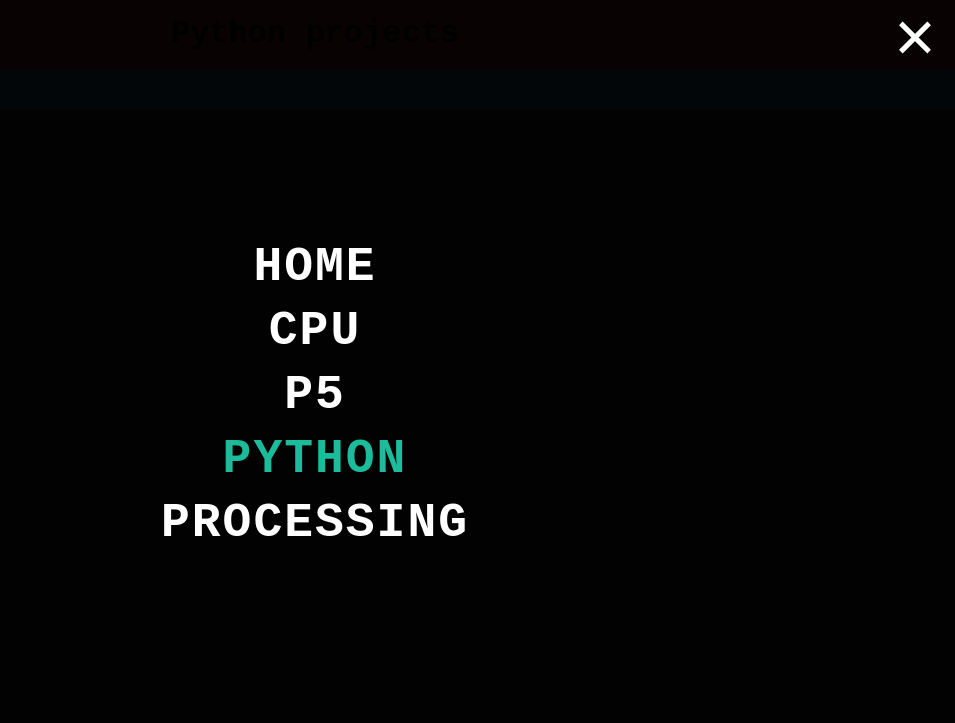
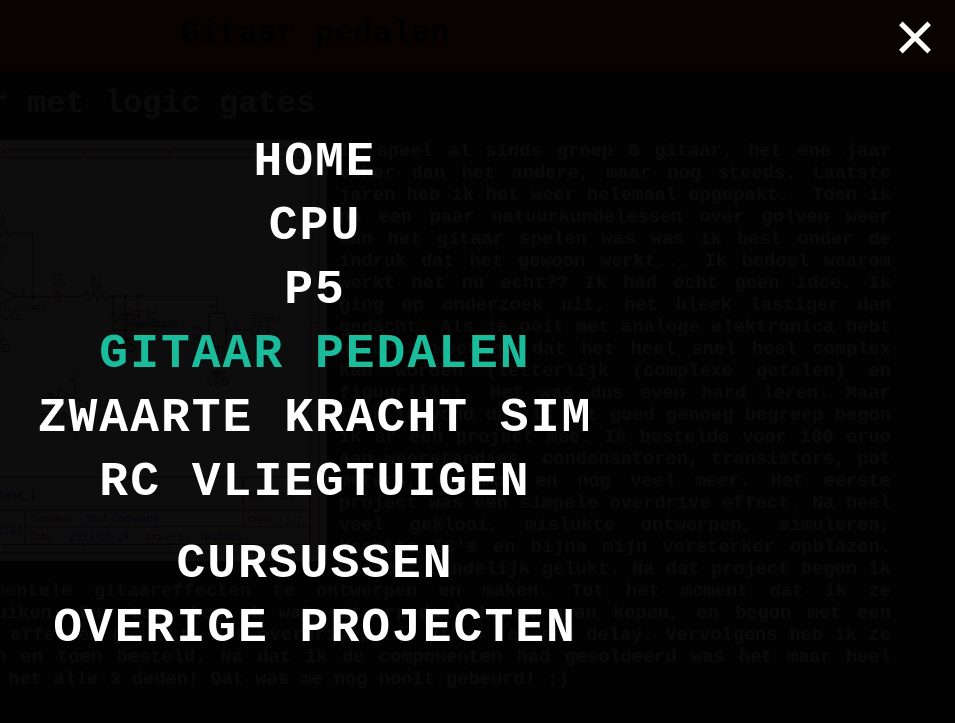
Before and after one commit to Teun-Schuur/Teun-Schuur.github.io, a plain HTML site: page gitaar_pedalen/index.html in a window 1280 px wide. Both pictures are taken after a click on the link 1240 px from the left and 37 px from the top of the page. Shown: the top 723 px of the page, without its empty margins (325-1280 px from the left). Drawn offline with nearby package versions, Linux system fonts and the light colour scheme.

Commit message:
Gitaar pedaal + copyright + sim

```diff
--- a/css/jsStyle.css
+++ b/css/jsStyle.css
@@ -50,6 +50,17 @@ h3 {
   margin-left: 5%;
   margin-right: 5%;
   height: 500px;
+  left: 150px;
+  color: rgb(200, 200, 200);
+}
+
+.gitaar {
+  text-align: center;
+  padding-top: 15px;
+  margin-left: 5%;
+  margin-right: 5%;
+  margin-bottom: 5%;
+  /* height: 100%; */
   left: 150px;
   color: rgb(200, 200, 200);
 }
--- a/gitaar_pedalen/index.html
+++ b/gitaar_pedalen/index.html
@@ -3,7 +3,7 @@
 <head>
   <meta charset="UTF-8">
   <meta name="viewport" content="width=device-width, initial-scale=1, shrink-to-fit=no">
-  <title>Python</title>
+  <title>Gitaar Pedalen</title>
   <script src="https://cdnjs.cloudflare.com/ajax/libs/jquery/2.1.3/jquery.min.js"></script>
   <script src="/javaScript/main.js"></script>
   <link rel="stylesheet" href="/css/jsStyle.css">
@@ -20,15 +20,42 @@
     <li><a href="/">Home</a></li>
     <li><a href="/CPU">CPU</a></li>
     <li><a href="/p5">p5</a></li>
-    <li><a href="/python" id="active">Python</a></li>
-    <li><a href="/processing">Processing</a></li>
+    <li><a href="/gitaar_pedalen" id="active">Gitaar Pedalen</a></li>
+    <li><a href="/zwaarteKracht">Zwaarte Kracht Sim</a></li>
+    <li><a href="/vliegtuigen">RC vliegtuigen</a></li>cursussen
+    <li><a href="/cursussen">Cursussen</a></li>
+    <li><a href="/overig">Overige projecten</a></li>
   </ul>
   <div class="header">
-    <h1>Python projects</h1>
+    <h1>Gitaar pedalen</h1>
   </div>
 
+  <div class="gitaar">
+    <h1 class="HeadText">8 bit computer met logic gates</h1>
+     <br>
+    <img src="/img/overdrive.png" alt="" class="standard_img">
+    <h3>Ik speel al sinds groep 6 gitaar, het ene jaar vaker dan het andere, maar nog steeds. Laatste jaren heb ik het weer helemaal opgepakt.
+Toen ik na een paar natuurkundelessen over golven weer aan het gitaar spelen was was ik best onder de indruk dat het gewoon werkt... Ik bedoel waarom werkt het nu echt?? Ik had echt geen idee. Ik ging op onderzoek uit, het bleek lastiger dan gedacht. Als je ooit met analoge elektronica hebt gewerkt weet je dat het heel snel heel complex kan worden (letterlijk (complexe getalen) en figuurlijk). Het was dus even hard leren. Maar toen ik vond dat ik het goed genoeg begreep begon ik er een project mee. Ik bestelde voor 100 eruo aan weerstandjes, condensatoren, transistors, pot meters, op-amps en nog veel meer. Het eerste project was een simpele overdrive effect. Na heel veel geklooi, mislukte ontwerpen, simuleren, kapotte IC's en bijna mijn versterker opblazen. Was het eindelijk gelukt. Na dat project begon ik nog veel meer experimentele gitaareffecten te ontwerpen en maken. Tot het moment dat ik ze daadwerkelijk wil gebruiken. Dus toen ben ik wat gitaarpedaal boxen gaan kopen, en begon met een ontwerp maken. Ik heb 3 effecten gemaakt: een overdrive, tri vibes  en een delay. Vervolgens heb ik ze omgezet naar PCB design en toen besteld. Na dat ik de componenten had gesoldeerd was het maar heel even debugen voordat ze het alle 3 deden! Dat was me nog nooit gebeurd! :) </h3>
+<br><br>
+  <img src="/img/delay.png" alt="" class="standard_img">
+
+  <img src="/img/tri_vibes.png" alt="" class="standard_img">
+  <img src="/img/PCB.jpg" alt="" class="standard_img">
+  <img src="/img/gitaarKlaar.jpg" alt="" class="standard_img">
+  <br><br>  <br><br>  <br><br>  <br><br>  <br><br>  <br><br>  <br><br>
+  <br><br>  <br><br>  <br><br>  <br><br>  <br><br>  <br><br>  <br><br>
+  <br><br>  <br><br>  <br><br>  <br><br>  <br><br>  <br><br>  <br><br>  <br><br>  <br><br>
+    <br><br>  <br><br>  <br><br>  <br><br>  <br><br>  <br><br>  <br><br>
+    <br><br>  <br><br>  <br><br>  <br><br>  <br><br>  <br><br>  <br><br>  <br><br>  <br><br>
+      <br><br>  <br><br>  <br><br>  <br><br>  <br><br>  <br><br>  <br><br>
+      <br><br>  <br><br>
+
+
+  </div>
+
+
   <footer>
-    <h3>coppy-write: Teun Schuur 2021</h3>
+    <h3>copyright: Teun Schuur 2021</h3>
   </footer>
 </body>
 
```
Also changed, not shown: cursussen/index.html (+1 -1 lines), overig/index.html (+1 -1 lines), vliegtuigen/index.html (+6 -3 lines), zwaarteKracht/index.html (+7 -4 lines), img/Overdrive.png (added), img/PCB.jpg (added), img/delay.png (added), img/gitaarKlaar.jpg (added), img/tri_vibes.png (added), 2 other files.
